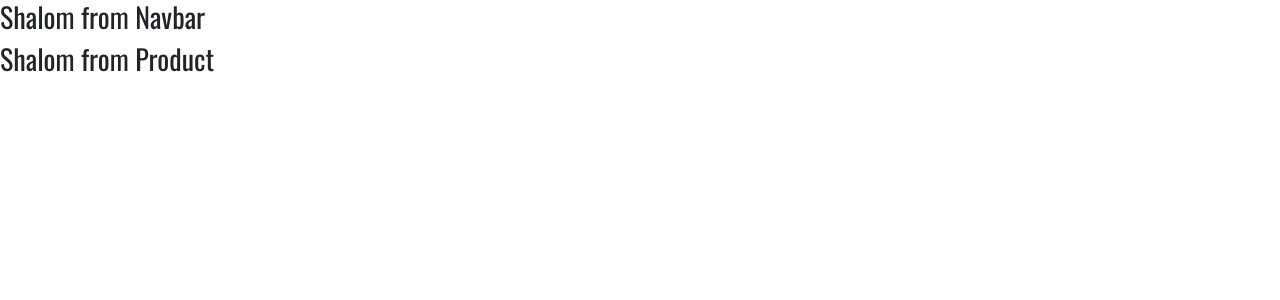
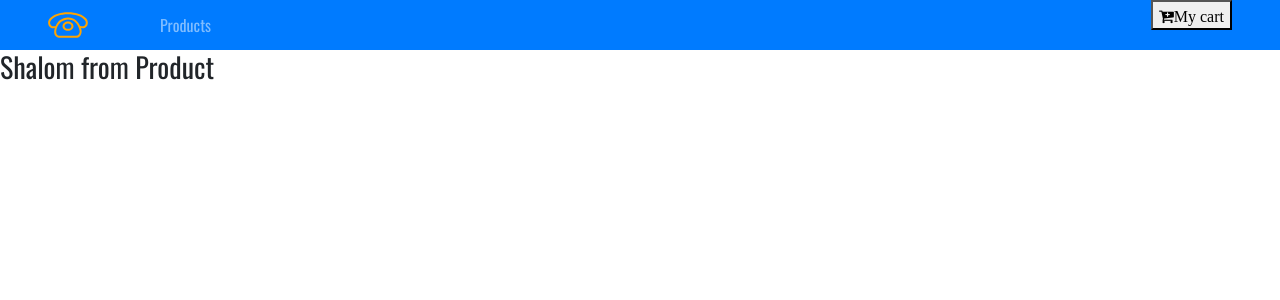
Before and after one commit to chamanoS/PhoneShop-Ecommerce, a React (Create React App) app in the folder ecommerce/: page / in a window 1280 px wide. Shown: the top 300 px of the page. Built offline with nearby package versions, Linux system fonts and the light colour scheme.

Commit message:
fixing bootstrap

```diff
--- a/ecommerce/package.json
+++ b/ecommerce/package.json
@@ -8,9 +8,11 @@
     "@testing-library/user-event": "^12.2.2",
     "bootstrap": "^4.5.3",
     "react": "^17.0.1",
+    "react-bootstrap": "^1.4.0",
     "react-dom": "^17.0.1",
     "react-router-dom": "^5.2.0",
     "react-scripts": "4.0.0",
+    "styled-components": "^5.2.1",
     "web-vitals": "^0.2.4"
   },
   "scripts": {
--- a/ecommerce/public/index.html
+++ b/ecommerce/public/index.html
@@ -8,10 +8,15 @@
     <meta name="description" content="Web site created using create-react-app"/>
     <link rel="apple-touch-icon" href="%PUBLIC_URL%/logo192.png" />
     <link rel="manifest" href="%PUBLIC_URL%/manifest.json" />
+    <link
+    rel="stylesheet"
+   href="https://maxcdn.bootstrapcdn.com/bootstrap/4.5.0/css/bootstrap.min.css"
+   integrity="sha384-9aIt2nRpC12Uk9gS9baDl411NQApFmC26EwAOH8WgZl5MYYxFfc+NcPb1dKGj7Sk"
+    crossorigin="anonymous"
+   />
 
-    <link rel="stylesheet" href="https://stackpath.bootstrapcdn.com/font-awesome/4.6.3/css/font-awesome.min.css">
-    <link rel="preconnect" href="https://fonts.gstatic.com">
     <link href="https://fonts.googleapis.com/css2?family=Open+Sans&family=Oswald&family=Permanent+Marker&display=swap" rel="stylesheet">
+    <link rel="stylesheet" href="https://stackpath.bootstrapcdn.com/font-awesome/4.7.0/css/font-awesome.min.css" integrity="sha384-wvfXpqpZZVQGK6TAh5PVlGOfQNHSoD2xbE+QkPxCAFlNEevoEH3Sl0sibVcOQVnN" crossorigin="anonymous">
     <title>Ecommerce web</title>
   </head>
   <body>
--- a/ecommerce/src/Components/Navbar.js
+++ b/ecommerce/src/Components/Navbar.js
@@ -1,11 +1,31 @@
 import React, { Component } from 'react'
+import {Link} from 'react-router-dom'
+import logo from '../logo.svg'
+import {Nav} from 'react-bootstrap';
+
 
 export default class Navbar extends Component{
     render() {
         return(
-            <div>
-                <h3>Shalom from Navbar</h3>
-            </div>
+            <Nav className="navbar-expand-sm bg-primary navbar-dark px-sm-5">
+                {/*
+            https://www.iconfinder.com/icons/1243689/call_phone_icon
+            Creative Commons (Attribution 3.0 Unported);
+            https://www.iconfinder.com/Makoto_msk */}
+            <Link to='/'>
+                <img src={logo} alt="store" className="navbar-brand"></img>
+            </Link>
+            <ul className="navbar-nav align-items-center">
+                <li className="nav-item ml-5">
+                    <Link to='/' className="nav-link">Products</Link>
+                </li>
+            </ul>
+            <Link to='/cart' className="ml-auto">
+                <button>
+                    <i className="fa fa-cart-plus">My cart</i>
+                </button>
+            </Link>
+            </Nav>
         )
     }
 }
--- a/ecommerce/src/Components/Product.js
+++ b/ecommerce/src/Components/Product.js
@@ -1,6 +1,6 @@
 import React, { Component } from 'react'
 
-export default class  extends Component {
+export default class Product extends Component {
     render() {
         return (
             <div>
--- a/ecommerce/src/index.js
+++ b/ecommerce/src/index.js
@@ -5,9 +5,10 @@ import App from './App';
 import {BrowserRouter as Router} from 'react-router-dom'
 import reportWebVitals from './reportWebVitals';
 
+
 ReactDOM.render(
   <Router>
-    <App></App>
+    <App/>
   </Router>,
   document.getElementById('root')
 );
```
Also changed, not shown: 1 other file (tests, documents, lock files or other folders).
